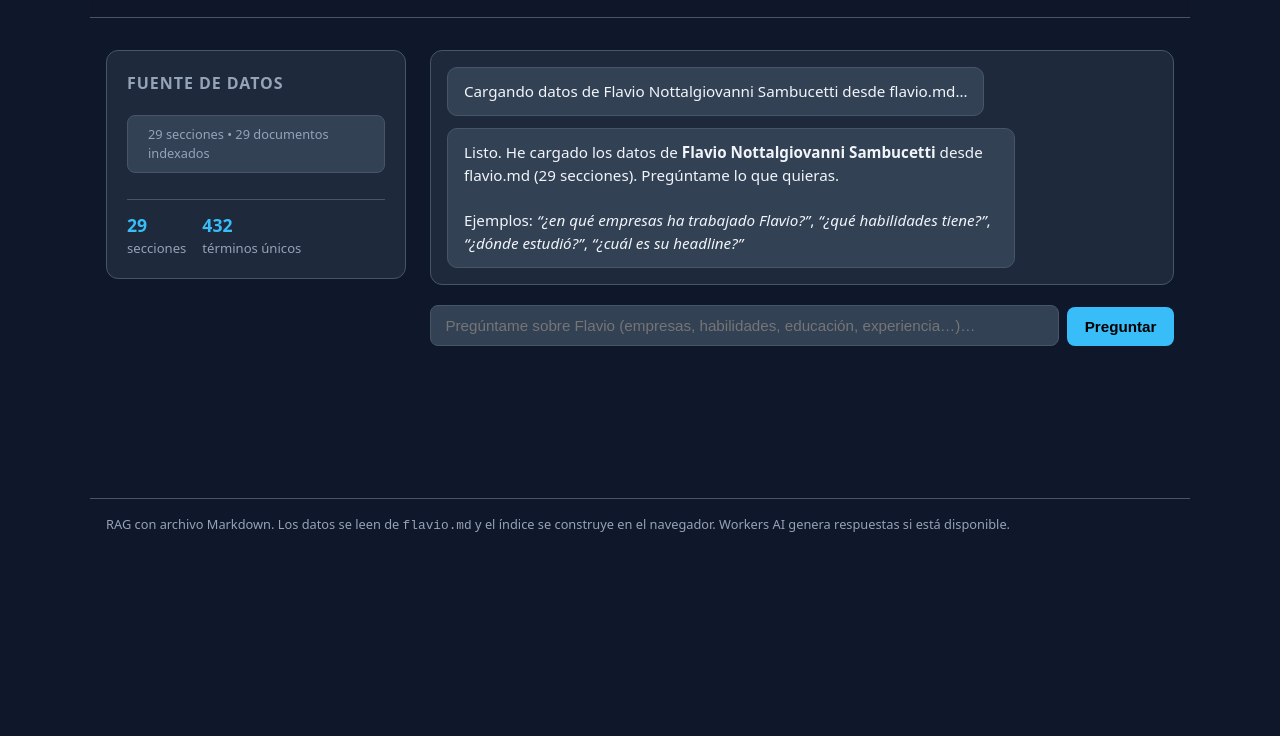
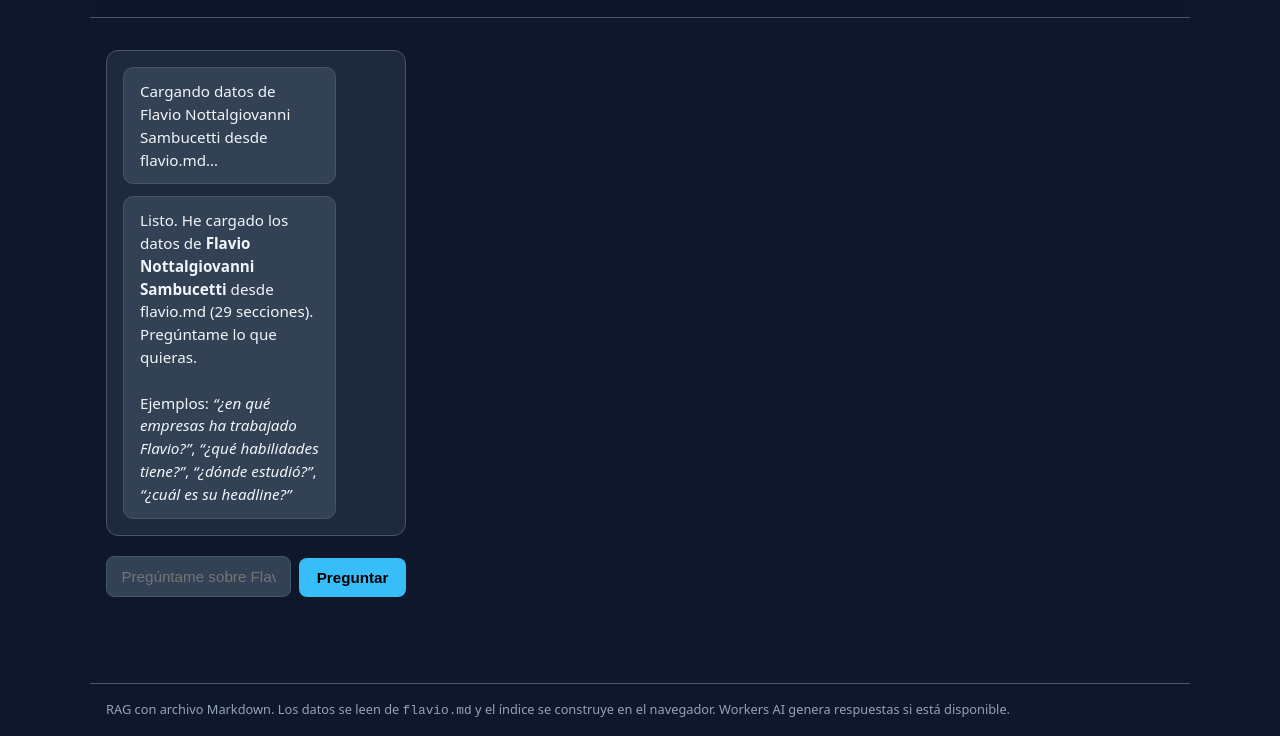
Before and after one commit to drflax/rag-flavionottalgiovanni, a website: page index.html in a window 1280 px wide. Shown: the part 102-838 px from the top of the page. Before the commit the page ends 800 px from the top, so only its background shows below. Drawn offline with Linux system fonts and the light colour scheme.

Commit message:
panel de datos hidden

```diff
--- a/index.html
+++ b/index.html
@@ -16,7 +16,7 @@
   </header>
 
   <main class="shell">
-    <aside class="panel" id="panelData">
+    <!--<aside class="panel" id="panelData">
       <h2>Fuente de datos</h2>
       <div class="muted" id="dataEmpty">Cargando flavio.md…</div>
       <div class="file-list" id="fileList"></div>
@@ -24,7 +24,7 @@
         <div class="stat"><strong id="statDocs">0</strong><span>secciones</span></div>
         <div class="stat"><strong id="statTerms">0</strong><span>términos únicos</span></div>
       </div>
-    </aside>
+    </aside>-->
 
     <section class="chat">
       <div class="messages" id="messages">
```
